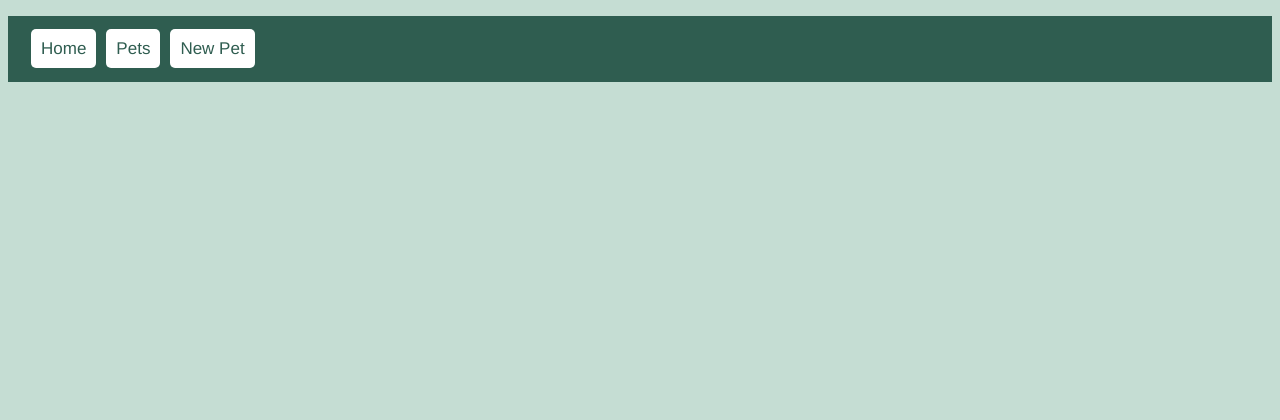
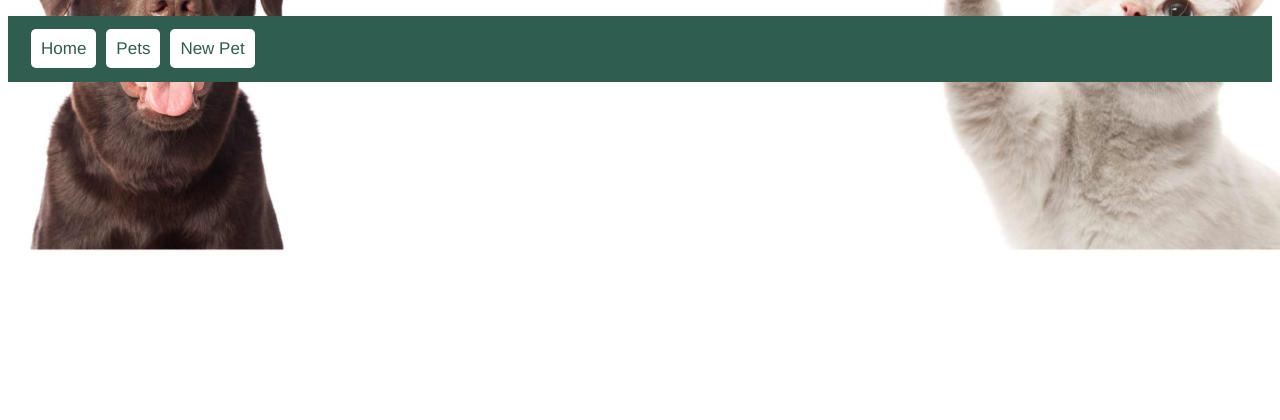
Before and after one commit to Andrej300/veterinary_project, a Flask app: page /pets in a window 1280 px wide. Shown: the top 420 px of the page. Run offline with Flask 2, Linux system fonts and the light colour scheme; data that the repository does not hold is empty; some libraries are stand-ins or nearby versions.

Commit message:
changed css 5

```diff
--- a/static/app_style.css
+++ b/static/app_style.css
@@ -3,6 +3,10 @@ body{
     font-family: "Helvetica", arial, sans-serif; font-size: 16px;
     background-color:rgb(197, 221, 211);
     background-image: #8fdcc7;
+    background-image: url("/static/image/Web_Photo_Editor.jpg");
+    background-repeat: roundrepeat;
+    background-size: cover;
+    background-position-y: center;
 }
 
 .pet {
@@ -74,12 +78,12 @@ body{
 
 }
 
-#home-image {
-    width:100vw;
+/* #home-image {
+    width:95vw;
     height:100vh;
     background-image: url('https://www.keysvillemobilevet.com/images/background.jpg');
     background-repeat: no-repeat;
-    background-size: cover;}
+    background-size: cover;} */
 
 
 .input{
```
Also changed, not shown: static/image/Web_Photo_Editor.jpg (renamed from static/Web_Photo_Editor.jpg).
